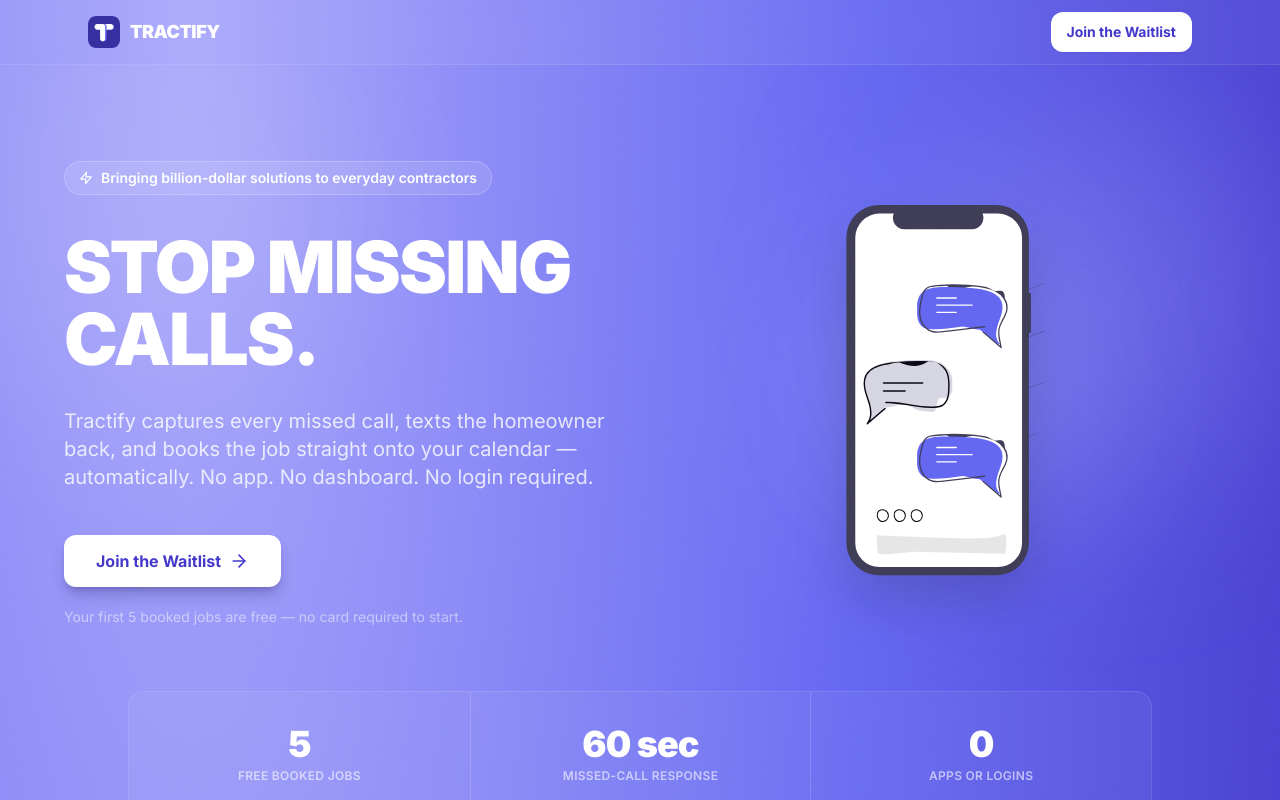
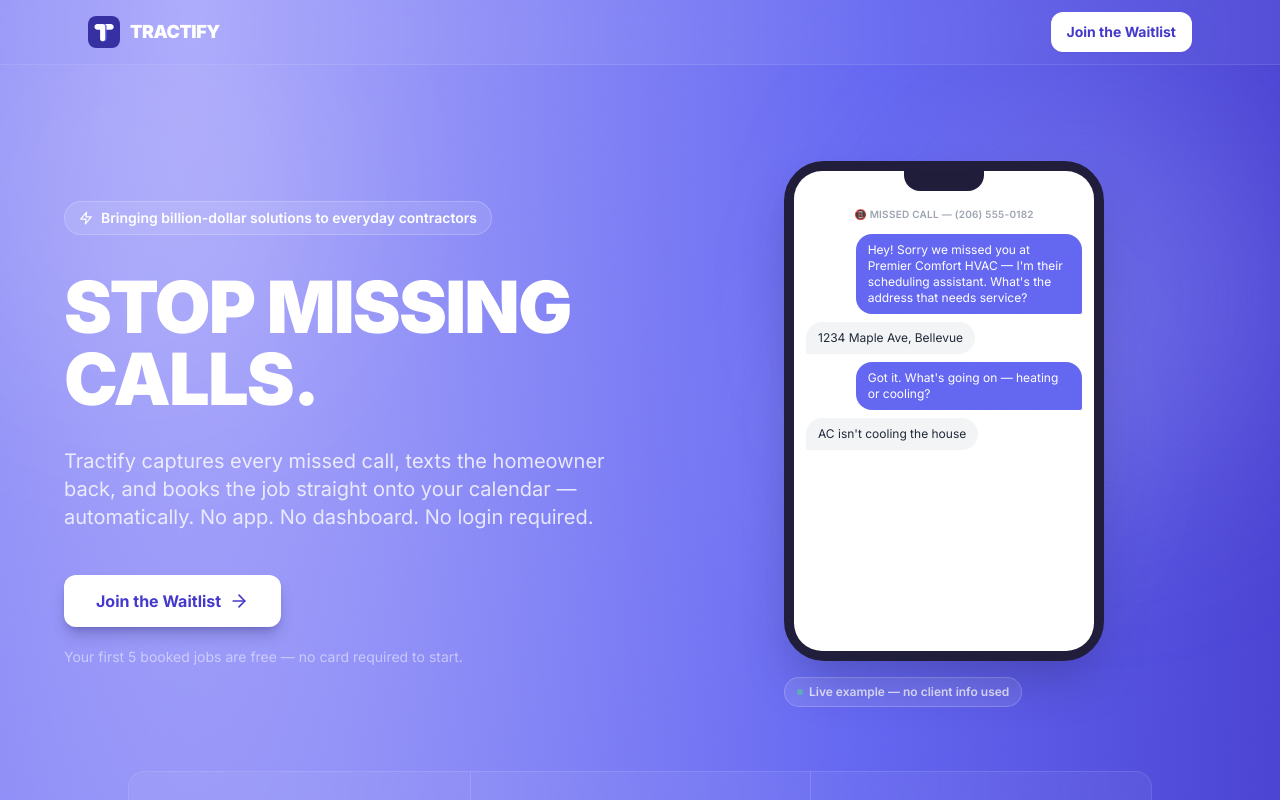
Before and after one commit to ProBookHQ-source/probook-hq, a React (Vite) app in the folder frontend/: page / in a window 1280 px wide. Shown: the top 800 px of the page. Built offline with nearby package versions, Linux system fonts and the light colour scheme; no server answers.

Commit message:
Hero: live animated SMS demo replacing static illustration. Add ink panel + amber accent sections for color rhythm.

```diff
--- a/frontend/src/index.css
+++ b/frontend/src/index.css
@@ -69,6 +69,21 @@ input, select, textarea {
   .bg-tractify-gradient {
     background: radial-gradient(ellipse 120% 100% at 15% 0%, #a9a7fb 0%, #6366f1 45%, #4338ca 80%, #282566 100%);
   }
+  /* Deep ink panel — used to break up two or three sections on the homepage so
+     it doesn't read as one uninterrupted wall of blue. Same gradient family,
+     just pulled almost to black, with a warm amber accent used only inside
+     these panels for contrast against the rest of the page's cool palette. */
+  .bg-tractify-ink {
+    background: radial-gradient(ellipse 120% 100% at 85% 0%, #2a2760 0%, #17152f 55%, #0c0a1c 100%);
+  }
+  /* Hides scrollbars on the SMS demo phone mockup while staying scrollable. */
+  .scrollbar-none {
+    scrollbar-width: none;
+    -ms-overflow-style: none;
+  }
+  .scrollbar-none::-webkit-scrollbar {
+    display: none;
+  }
   /* Matches the pitch deck's actual headline weight/tracking — a heavy grotesk,
      not a slab face like Archivo Black. Inter at 900 with tight negative tracking
      replicates it closely without loading a second typeface. */
--- a/frontend/src/pages/LandingPage.jsx
+++ b/frontend/src/pages/LandingPage.jsx
@@ -52,6 +52,110 @@ function Illustration({ src, alt, className = '', imgClassName = 'w-full h-auto'
       <div className="glow-orb w-2/3 h-2/3 top-1/2 left-1/2 -translate-x-1/2 -translate-y-1/2 bg-white/25" />
       <div className="relative bg-white rounded-3xl shadow-2xl shadow-brand-900/30 p-6 sm:p-8">
         <img src={src} alt={alt} className={imgClassName} />
+      </div>
+    </div>
+  );
+}
+
+const sleep = (ms) => new Promise((resolve) => setTimeout(resolve, ms));
+
+// The actual product demo — a phone mockup that plays out a real Brain 3
+// missed-call-to-booked-job text exchange on a loop. Lives in the hero where
+// the static phone illustration used to be, so visitors see the thing work
+// instead of reading a description of it.
+const SMS_CONVO = [
+  { from: 'system', text: '📵 Missed call — (206) 555-0182' },
+  { from: 'ai', text: "Hey! Sorry we missed you at Premier Comfort HVAC — I'm their scheduling assistant. What's the address that needs service?" },
+  { from: 'homeowner', text: '1234 Maple Ave, Bellevue' },
+  { from: 'ai', text: "Got it. What's going on — heating or cooling?" },
+  { from: 'homeowner', text: "AC isn't cooling the house" },
+  { from: 'ai', text: 'Mike has openings Tue 10am, Tue 2pm, or Wed 9am. Which works best?' },
+  { from: 'homeowner', text: 'Tuesday 2pm' },
+  { from: 'ai', text: "You're booked! Mike will be there Tuesday at 2pm. 🎉" },
+];
+
+function SmsDemo({ className = '' }) {
+  const [count, setCount] = useState(0);
+  const [typing, setTyping] = useState(false);
+  const scrollRef = useRef(null);
+
+  useEffect(() => {
+    let cancelled = false;
+    async function run() {
+      while (!cancelled) {
+        for (let i = 0; i < SMS_CONVO.length; i++) {
+          if (cancelled) return;
+          const msg = SMS_CONVO[i];
+          if (msg.from === 'ai') {
+            setTyping(true);
+            await sleep(900 + Math.random() * 400);
+            if (cancelled) return;
+            setTyping(false);
+          } else {
+            await sleep(500);
+          }
+          if (cancelled) return;
+          setCount(i + 1);
+          await sleep(700);
+        }
+        await sleep(2800);
+        if (cancelled) return;
+        setCount(0);
+        setTyping(false);
+        await sleep(700);
+      }
+    }
+    run();
+    return () => { cancelled = true; };
+  }, []);
+
+  useEffect(() => {
+    if (scrollRef.current) scrollRef.current.scrollTop = scrollRef.current.scrollHeight;
+  }, [count, typing]);
+
+  const visible = SMS_CONVO.slice(0, count);
+
+  return (
+    <div className={`relative ${className}`}>
+      <div className="glow-orb w-64 h-64 top-1/2 left-1/2 -translate-x-1/2 -translate-y-1/2 bg-white/15" />
+      <div className="relative mx-auto w-56 sm:w-72 md:w-80">
+        <div className="relative rounded-[2.5rem] border-[10px] border-[#1f1d3a] bg-[#1f1d3a] shadow-2xl shadow-brand-900/40">
+          <div className="absolute left-1/2 top-0 -translate-x-1/2 w-20 h-5 bg-[#1f1d3a] rounded-b-2xl z-10" />
+          <div
+            ref={scrollRef}
+            className="scrollbar-none h-[360px] sm:h-[440px] md:h-[480px] bg-white rounded-[1.75rem] overflow-y-auto px-3 pt-8 pb-3 flex flex-col gap-2"
+          >
+            {visible.map((m, i) =>
+              m.from === 'system' ? (
+                <div key={i} className="text-center text-[9px] sm:text-[10px] font-semibold text-gray-400 uppercase tracking-wide py-1">
+                  {m.text}
+                </div>
+              ) : (
+                <div
+                  key={i}
+                  className={`max-w-[82%] px-3 py-2 rounded-2xl text-[11px] sm:text-xs leading-snug ${
+                    m.from === 'ai'
+                      ? 'self-end bg-brand-500 text-white rounded-br-sm'
+                      : 'self-start bg-gray-100 text-gray-800 rounded-bl-sm'
+                  }`}
+                >
+                  {m.text}
+                </div>
+              )
+            )}
+            {typing && (
+              <div className="self-end bg-brand-500/70 px-3 py-2.5 rounded-2xl rounded-br-sm flex gap-1">
+                <span className="w-1.5 h-1.5 bg-white rounded-full animate-bounce [animation-delay:-0.3s]" />
+                <span className="w-1.5 h-1.5 bg-white rounded-full animate-bounce [animation-delay:-0.15s]" />
+                <span className="w-1.5 h-1.5 bg-white rounded-full animate-bounce" />
+              </div>
+            )}
+          </div>
+        </div>
+        <div className="inline-flex items-center gap-1.5 bg-white/10 border border-white/20 text-white/80 text-[10px] sm:text-xs font-semibold px-3 py-1.5 rounded-full mt-4 mx-auto w-fit">
+          <span className="w-1.5 h-1.5 rounded-full bg-green-400 animate-pulse" />
+          Live example — no client info used
+        </div>
       </div>
     </div>
   );
@@ -146,14 +250,7 @@ export default function LandingPage() {
               Your first 5 booked jobs are free — no card required to start.
             </p>
           </div>
-          <div className="relative">
-            <div className="glow-orb w-64 h-64 top-1/2 left-1/2 -translate-x-1/2 -translate-y-1/2 bg-white/15" />
-            <img
-              src="/illustrations/undraw_text-messages_p6bk.svg"
-              alt="Text message booking"
-              className="relative w-56 sm:w-72 md:w-80 mx-auto h-auto drop-shadow-2xl"
-            />
-          </div>
+          <SmsDemo />
         </div>
       </section>
 
@@ -275,12 +372,13 @@ export default function LandingPage() {
 
       {/* ── (04) WHY TRACTIFY ── */}
       <Reveal>
-        <section className="border-t border-white/10 px-4 sm:px-6 py-16 sm:py-24">
-          <div className="max-w-6xl mx-auto grid md:grid-cols-2 gap-10 md:gap-16 items-center">
+        <section className="relative border-t border-white/10 bg-tractify-ink px-4 sm:px-6 py-16 sm:py-24 overflow-hidden">
+          <div className="glow-orb w-96 h-96 -top-32 right-0 bg-amber-400/10" />
+          <div className="max-w-6xl mx-auto grid md:grid-cols-2 gap-10 md:gap-16 items-center relative">
             <div>
               <div className="flex items-center gap-4 mb-4">
                 <PageNumber n="04" />
-                <Eyebrow>Why Tractify</Eyebrow>
+                <p className="text-[11px] sm:text-xs font-bold tracking-[0.15em] uppercase text-amber-400">Why Tractify</p>
               </div>
               <h2 className="font-display text-white text-3xl sm:text-5xl leading-[1.02] tracking-tight mb-5">
                 WHY<br />TRACTIFY
@@ -298,8 +396,8 @@ export default function LandingPage() {
                 { icon: LayoutGrid, label: 'No dashboard' },
                 { icon: KeyRound, label: 'No login' },
               ].map(({ icon: Icon, label }) => (
-                <div key={label} className="bg-white/10 border border-white/15 rounded-2xl p-5 flex flex-col items-center text-center gap-3 transition-all hover:bg-white/15 hover:-translate-y-1">
-                  <Icon className="w-7 h-7 text-white" />
+                <div key={label} className="bg-amber-400/10 border border-amber-400/20 rounded-2xl p-5 flex flex-col items-center text-center gap-3 transition-all hover:bg-amber-400/15 hover:-translate-y-1">
+                  <Icon className="w-7 h-7 text-amber-400" />
                   <p className="text-white/80 text-xs font-semibold">{label}</p>
                 </div>
               ))}
@@ -379,17 +477,18 @@ export default function LandingPage() {
 
       {/* ── (07) PERFORMANCE ── */}
       <Reveal>
-        <section className="border-t border-white/10 px-4 sm:px-6 py-16 sm:py-24">
-          <div className="max-w-6xl mx-auto grid md:grid-cols-2 gap-10 md:gap-16 items-center">
+        <section className="relative border-t border-white/10 bg-tractify-ink px-4 sm:px-6 py-16 sm:py-24 overflow-hidden">
+          <div className="glow-orb w-96 h-96 -bottom-32 -left-20 bg-amber-400/10" />
+          <div className="max-w-6xl mx-auto grid md:grid-cols-2 gap-10 md:gap-16 items-center relative">
             <div>
               <div className="flex items-center gap-4 mb-4">
                 <PageNumber n="07" />
-                <Eyebrow>Our Performance</Eyebrow>
+                <p className="text-[11px] sm:text-xs font-bold tracking-[0.15em] uppercase text-amber-400">Our Performance</p>
               </div>
               <h2 className="font-display text-white text-2xl sm:text-4xl leading-[1.05] tracking-tight mb-6">
                 TRACTIFY IS BUILT TO PUT BOOKED JOBS ON YOUR CALENDAR WITHIN DAYS OF SIGNING UP — NOT MONTHS.
               </h2>
-              <p className="text-white/60 text-xs font-bold uppercase tracking-wide mb-4">By the numbers:</p>
+              <p className="text-amber-400/80 text-xs font-bold uppercase tracking-wide mb-4">By the numbers:</p>
               <div className="space-y-3 max-w-lg">
                 {[
                   '5 free booked jobs before any money changes hands',
@@ -397,7 +496,7 @@ export default function LandingPage() {
                   'Missed calls answered by text in under 60 seconds',
                 ].map(item => (
                   <div key={item} className="flex items-start gap-3 border-t border-white/15 pt-3">
-                    <CheckCircle2 className="w-4 h-4 text-white/70 shrink-0 mt-0.5" />
+                    <CheckCircle2 className="w-4 h-4 text-amber-400 shrink-0 mt-0.5" />
                     <p className="text-white/80 text-sm">{item}</p>
                   </div>
                 ))}
```
Also changed, not shown: frontend/vite.config.js.timestamp-1786857899781-54622b2afbc7d.mjs (added, +21 -0 lines).
